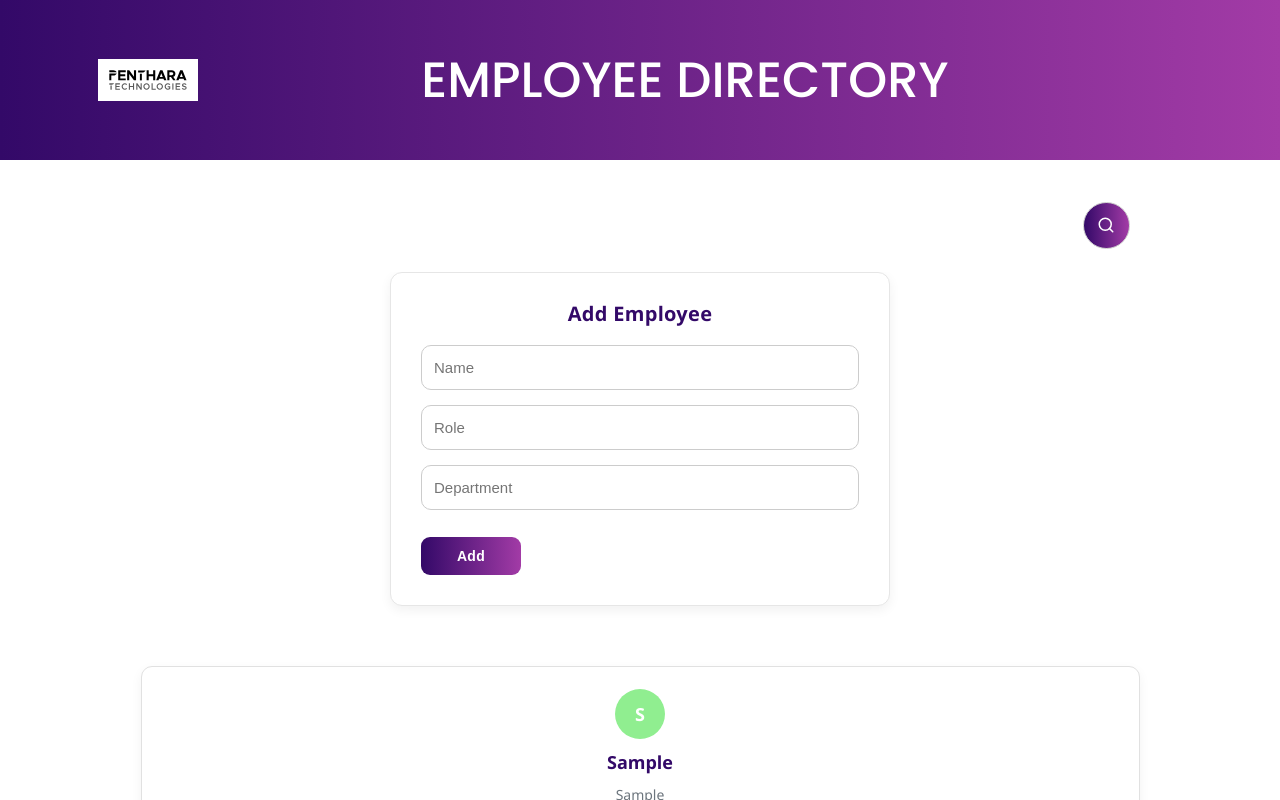
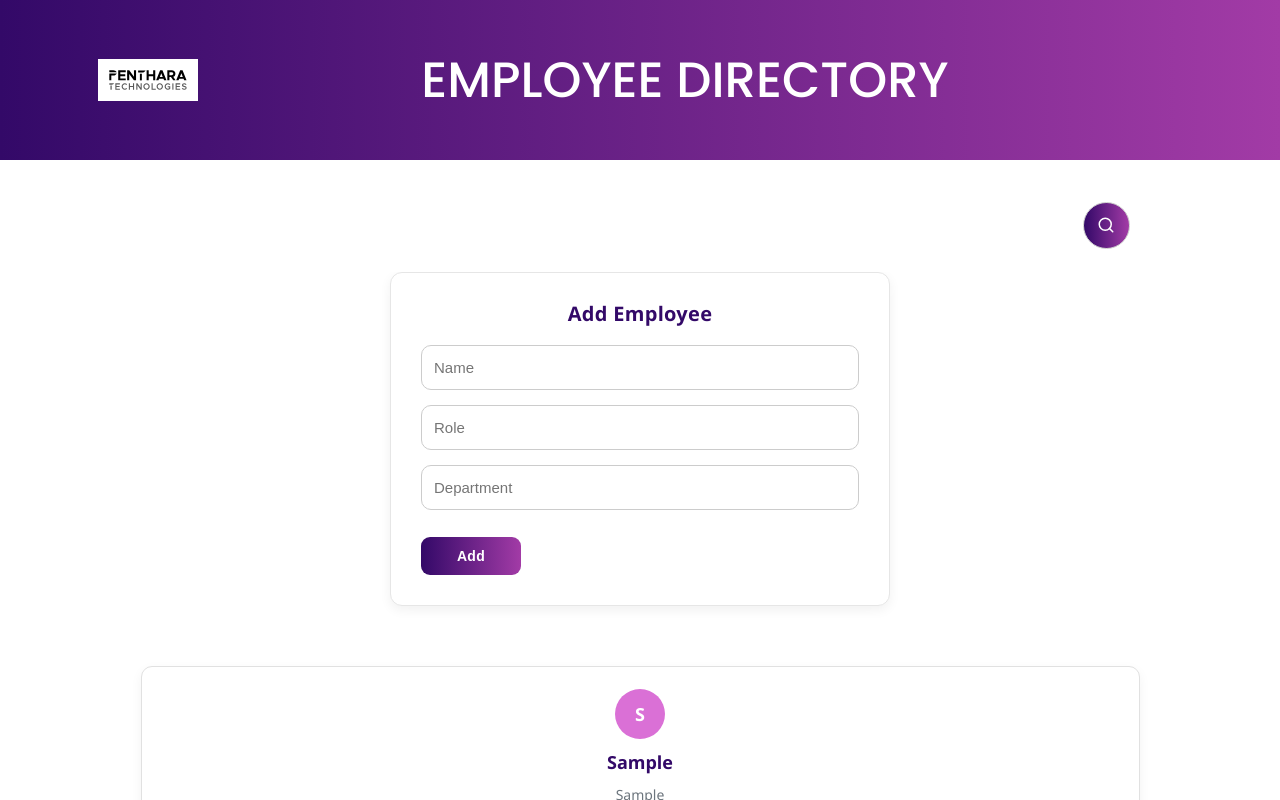
Before and after one commit to Akshay0922/Employee-Directory, a React (Vite) app in the folder Frontend/: page / in a window 1280 px wide. Both pictures are taken after typing "Sample", "Sample", "Sample" into the empty fields and a click on the button "Add". Shown: the top 800 px of the page. Built offline with nearby package versions, Linux system fonts and the light colour scheme.

Commit message:
selected colors

```diff
--- a/Frontend/src/components/Avatar.jsx
+++ b/Frontend/src/components/Avatar.jsx
@@ -11,7 +11,7 @@ const Avatar = ({ name }) => {
     const initial = name ? name[0].toUpperCase() : "?";
 
     // Pick a pastel color based on first letter
-    const colors = ["#FFB6C1", "#87CEFA", "#FFD700", "#90EE90", "#FFA07A"];
+    const colors = ["#52bafbff", "#FFD700", "#20B2AA", "#DA70D6"];
     const colorIndex = name ? name.charCodeAt(0) % colors.length : 0;
     const bgColor = colors[colorIndex];
 
```
